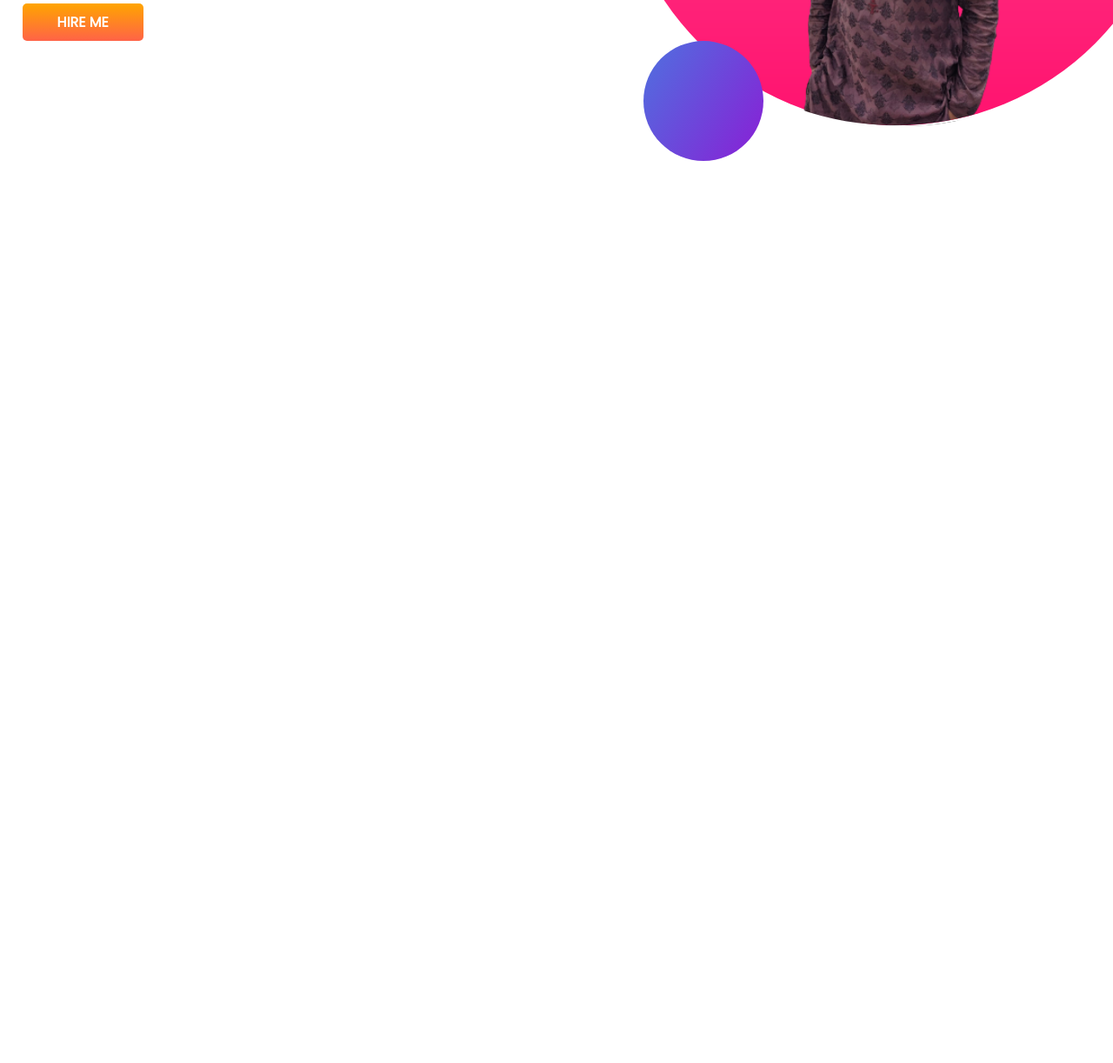
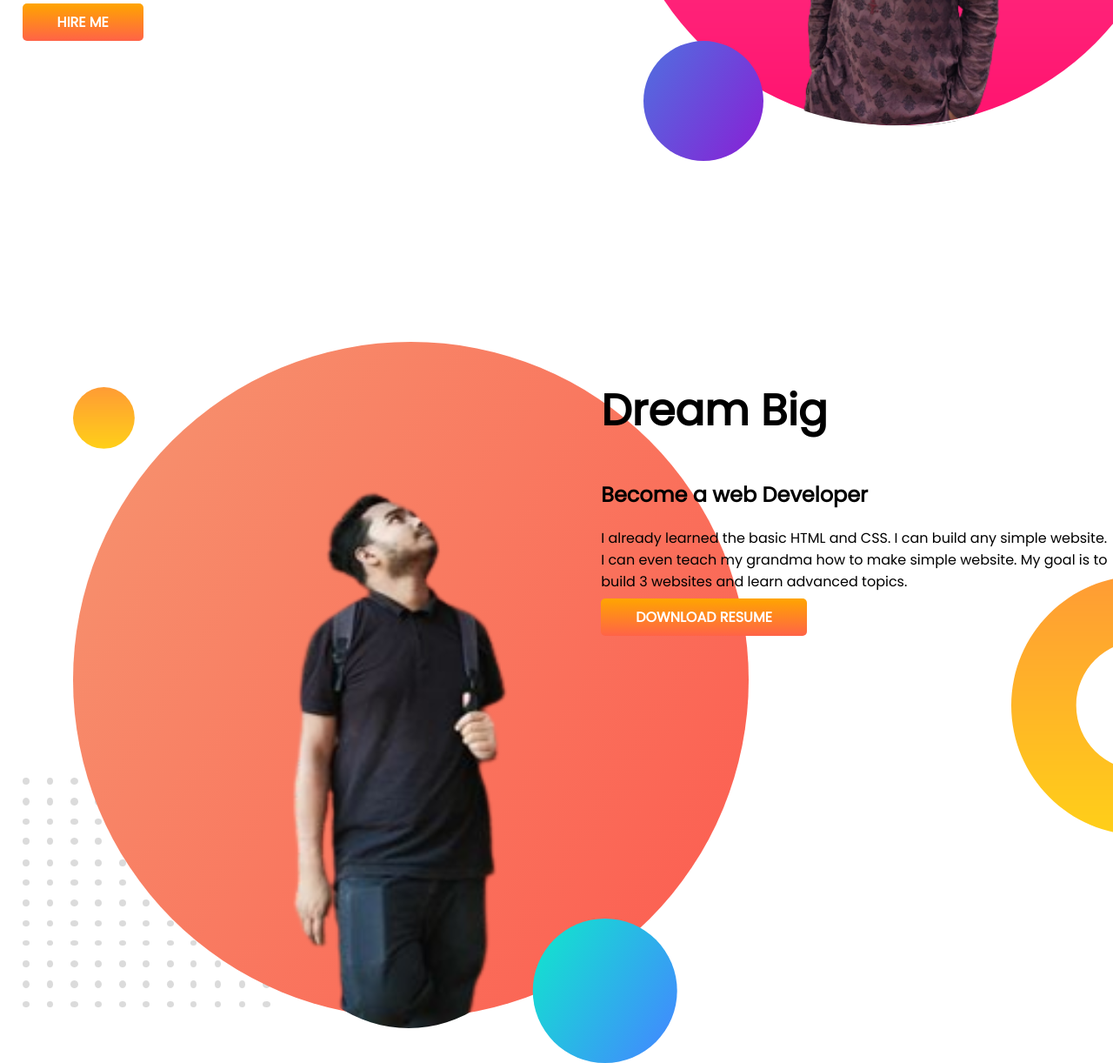
Before and after one commit to faysalahmmed008/developer-portfolio, a plain HTML site: page index.html in a window 1280 px wide. Shown: the part 500-1722 px from the top of the page at 87% size. Before the commit the page ends 800 px from the top, so only its background shows below. Drawn offline with Linux system fonts and the light colour scheme.

Commit message:
dream-big added

```diff
--- a/index.html
+++ b/index.html
@@ -30,6 +30,18 @@
         <div class="half-width"><img src="images/ahmmed.png" alt="">
         </div>
     </section>
+    <section class="dream-big">
+        <div class="half-width">
+            <img src="images/faysal-1.png" alt="">
+        </div>
+        <div class="half-width">
+            <h1>Dream Big</h1>
+            <h2>Become a web Developer</h2>
+            <p>I already learned the basic HTML and CSS. I can build any simple website. I can even teach my grandma how
+                to make simple website. My goal is to build 3 websites and learn advanced topics.</p>
+            <a class="link-button" target="_blank" href="https://www.facebook.com/FaysalAhmed008">DOWNLOAD RESUME</a>
+        </div>
+    </section>
 </body>
 
 </html>
--- a/style.css
+++ b/style.css
@@ -13,6 +13,7 @@ h1 {
 
 section {
     display: flex;
+    margin-bottom: 200px;
 }
 
 .half-width {
@@ -39,3 +40,9 @@ section {
     background-image: url(images/top-banner.png);
     background-repeat: no-repeat;
 }
+
+.dream-big {
+    background-image: url(images/dream-bg.png);
+    background-repeat: no-repeat;
+    background-position: right;
+}
```
Also changed, not shown: images/faysal-1.png (added), images/faysal.png (added).
